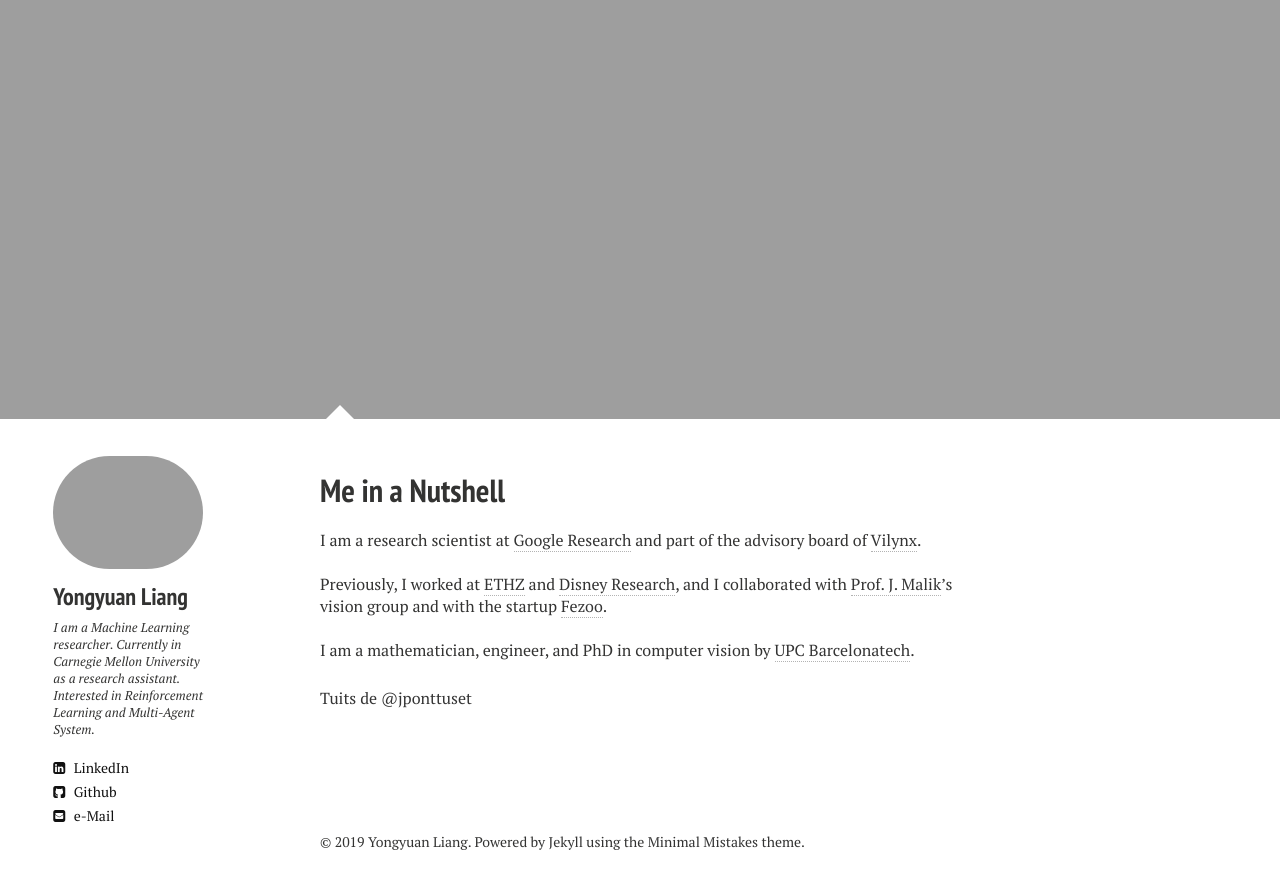
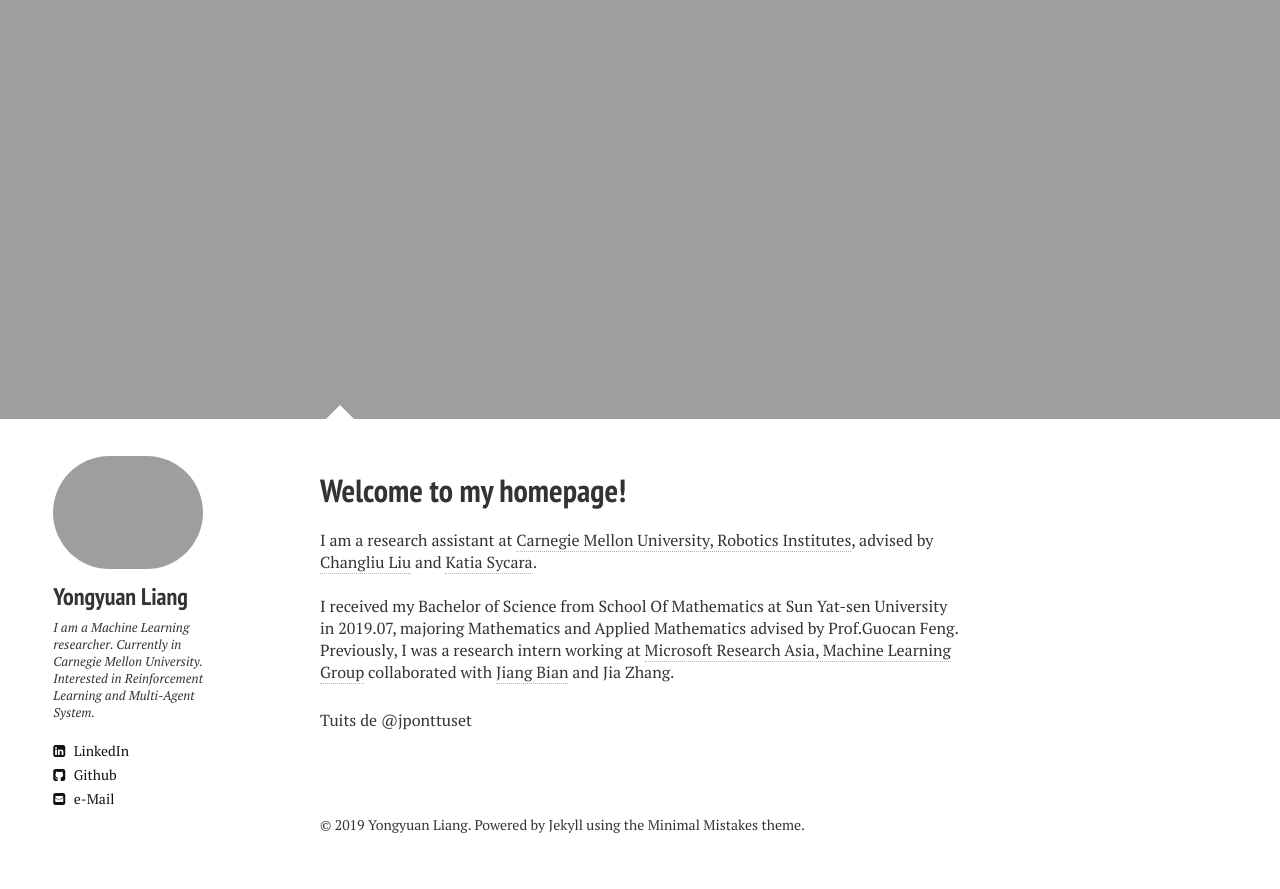
Before and after one commit to AweResume/Chersophyte.github.io, a Jekyll site: the page built from index.md, in a window 1280 px wide and 900 px high, scrolled down 609 px. Shown: the top 889 px of the window. Built offline with Jekyll 4.4.1, drawn with Linux system fonts in a browser that asks for light colours; nearby versions of some CDN libraries; comment, search, counter and statistics services are not loaded.

Commit message:
change home

```diff
--- a/_config.yml
+++ b/_config.yml
@@ -10,7 +10,7 @@ disqus_shortname: chersophyte
 owner:
   name:           Yongyuan Liang
   avatar:         yulia.png
-  bio:            I am a Machine Learning researcher. Currently in Carnegie Mellon University as a research assistant. Interested in Reinforcement Learning and Multi-Agent System.
+  bio:            I am a Machine Learning researcher. Currently in Carnegie Mellon University. Interested in Reinforcement Learning and Multi-Agent System.
   email:          charlotte9762@gmail.com
   # Social networking links are used in author-bio sidebar. Update and remove as you like.
   linkedin: yongyuan-l-31462a17a
--- a/index.md
+++ b/index.md
@@ -1,20 +1,13 @@
 ---
 layout: home2
-title: Me in a Nutshell
-description: "Jordi Pont-Tuset's website"
-tags: [Jekyll, theme, responsive, blog, template]
+title: Welcome to my homepage!
+description: "Yongyuan Liang's Homepage"
 image:
-  feature: trees.jpg
+  feature: wall.jpg
 ---
 
-I am a research scientist at <a href="https://research.google.com" target="_blank">Google Research</a>
-and part of the advisory board of <a href="http://www.vilynx.com/index.html" target="_blank">Vilynx</a>.
+I am a research assistant at <a href="https://www.ri.cmu.edu/" target="_blank">Carnegie Mellon University, Robotics Institutes</a>, advised by <a href="https://www.ri.cmu.edu/ri-faculty/changliu-liu/" target="_blank">Changliu Liu</a> and <a href="https://www.ri.cmu.edu/ri-faculty/katia-sycara/" target="_blank">Katia Sycara</a>.
 
 <br />
-Previously, I worked at <a href="http://www.vision.ee.ethz.ch/index.en.html" target="_blank">ETHZ</a>
-and <a href="http://www.disneyresearch.com/research-labs/disney-research-zurich/" target="_blank">Disney Research</a>,
-and I collaborated with <a href="http://www.cs.berkeley.edu/~malik/" target="_blank">Prof. J. Malik</a>'s vision group
-and with the startup <a href="https://gestoos.com" target="_blank">Fezoo</a>.
-
-<br />
-I am a mathematician, engineer, and PhD in computer vision by <a href="http://www.upc.edu" target="_blank">UPC Barcelonatech</a>.
+I received my Bachelor of Science from School Of Mathematics at Sun Yat-sen University in 2019.07, majoring Mathematics and Applied Mathematics advised by Prof.Guocan Feng.
+Previously, I was a research intern working at <a href="https://www.microsoft.com/en-us/research/lab/microsoft-research-asia/" target="_blank">Microsoft Research Asia, Machine Learning Group</a> collaborated with <a href="https://sites.google.com/site/jiangbianhome/" target="_blank">Jiang Bian</a> and Jia Zhang.
```
